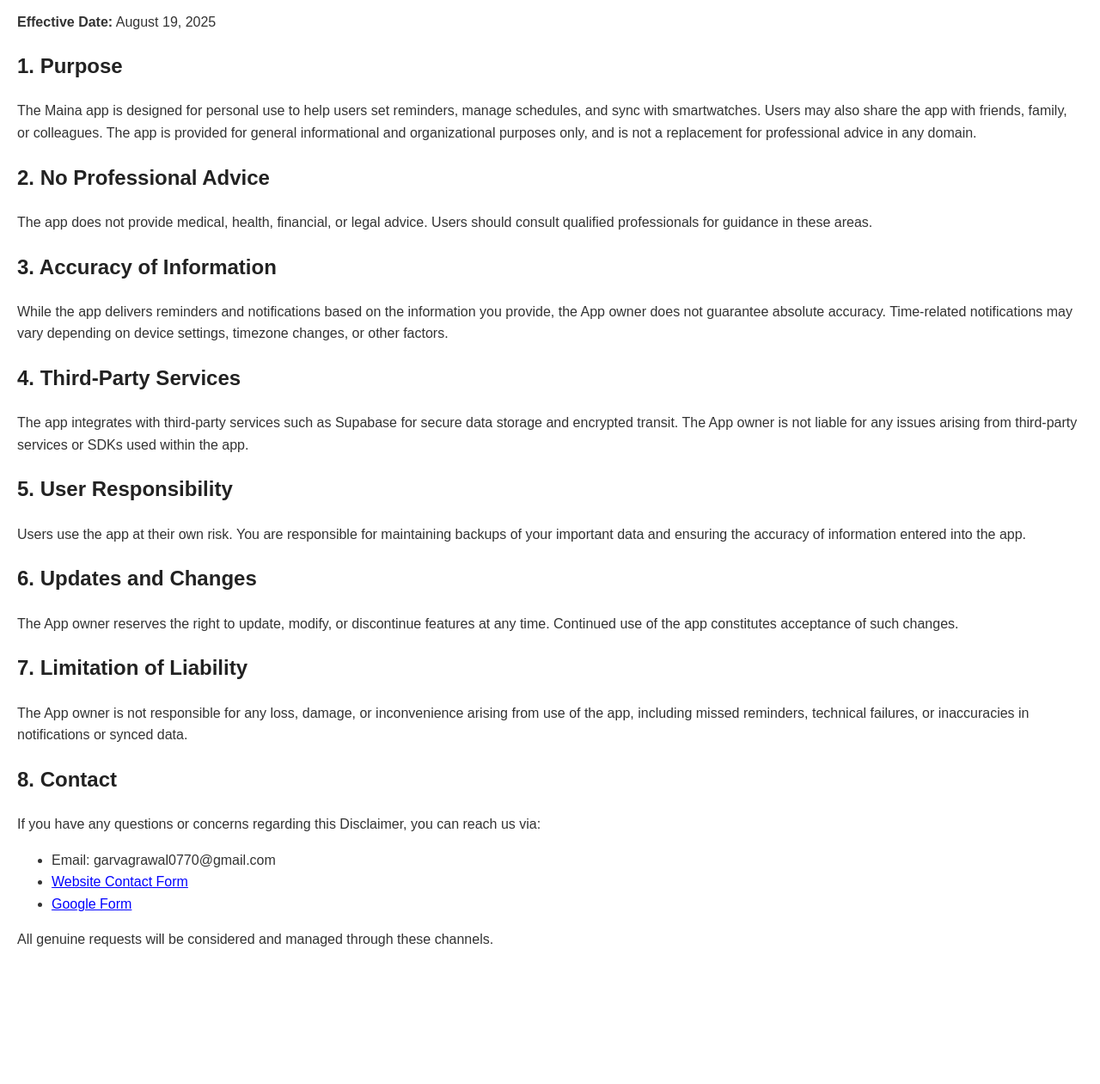
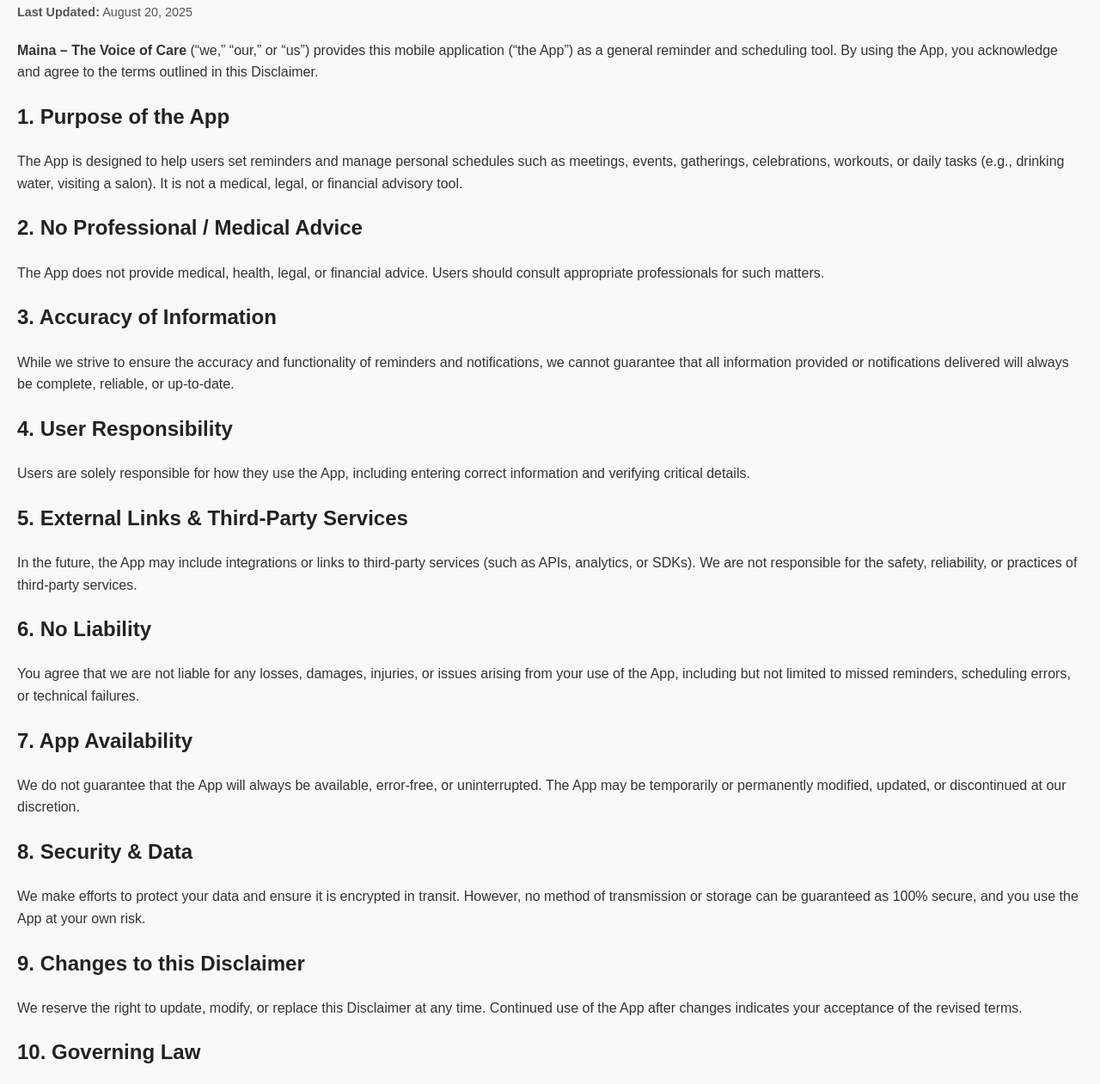
Before and after one commit to mindsofbrands/maina_app-disclaimer, a plain HTML site: page index.html in a window 1280 px wide. Shown: the part 80-1341 px from the top of the page at 86% size. Before the commit the page ends 1206 px from the top, so only its background shows below. Drawn offline with Linux system fonts and the light colour scheme.

Commit message:
Update index.html

```diff
--- a/index.html
+++ b/index.html
@@ -3,65 +3,135 @@
 <head>
   <meta charset="UTF-8">
   <meta name="viewport" content="width=device-width, initial-scale=1.0">
-<title>App Disclaimer - Maina</title>
+  <title>App Disclaimer – Maina</title>
   <style>
-  body { font-family: Arial, sans-serif; line-height: 1.6; margin: 20px; color: #333; }
-  h1, h2 { color: #222; }
-  h1 { text-align: center; margin-bottom: 20px; }
-  section { margin-bottom: 20px; }
-  a { color: blue; }
+    body {
+      font-family: Arial, sans-serif;
+      line-height: 1.6;
+      margin: 20px;
+      background-color: #f9f9f9;
+      color: #333;
+    }
+    h1, h2 {
+      color: #222;
+    }
+    h1 {
+      margin-bottom: 5px;
+    }
+    h2 {
+      margin-top: 20px;
+    }
+    p {
+      margin: 10px 0;
+    }
+    ul {
+      margin: 10px 20px;
+    }
+    .last-updated {
+      font-size: 0.9em;
+      color: #555;
+      margin-bottom: 20px;
+    }
+    .contact {
+      margin-top: 20px;
+    }
   </style>
 </head>
 <body>
+  <h1>App Disclaimer – Maina</h1>
+  <p class="last-updated"><strong>Last Updated:</strong> August 20, 2025</p>
 
-<h1>App Disclaimer - Maina</h1>
-<p><strong>Effective Date:</strong> August 19, 2025</p>
+  <p>
+    <strong>Maina – The Voice of Care</strong> (“we,” “our,” or “us”) provides this mobile application
+    (“the App”) as a general reminder and scheduling tool. By using the App, you acknowledge and agree
+    to the terms outlined in this Disclaimer.
+  </p>
 
-<section>
-<h2>1. Purpose</h2>
-<p>The Maina app is designed for personal use to help users set reminders, manage schedules, and sync with smartwatches. Users may also share the app with friends, family, or colleagues. The app is provided for general informational and organizational purposes only, and is not a replacement for professional advice in any domain.</p>
-</section>
+  <h2>1. Purpose of the App</h2>
+  <p>
+    The App is designed to help users set reminders and manage personal schedules such as meetings, events,
+    gatherings, celebrations, workouts, or daily tasks (e.g., drinking water, visiting a salon).
+    It is not a medical, legal, or financial advisory tool.
+  </p>
 
-<section>
-<h2>2. No Professional Advice</h2>
-<p>The app does not provide medical, health, financial, or legal advice. Users should consult qualified professionals for guidance in these areas.</p>
-</section>
+  <h2>2. No Professional / Medical Advice</h2>
+  <p>
+    The App does not provide medical, health, legal, or financial advice. Users should consult appropriate
+    professionals for such matters.
+  </p>
 
-<section>
   <h2>3. Accuracy of Information</h2>
-<p>While the app delivers reminders and notifications based on the information you provide, the App owner does not guarantee absolute accuracy. Time-related notifications may vary depending on device settings, timezone changes, or other factors.</p>
-</section>
+  <p>
+    While we strive to ensure the accuracy and functionality of reminders and notifications,
+    we cannot guarantee that all information provided or notifications delivered will always be complete,
+    reliable, or up-to-date.
+  </p>
 
-<section>
-<h2>4. Third-Party Services</h2>
-<p>The app integrates with third-party services such as Supabase for secure data storage and encrypted transit. The App owner is not liable for any issues arising from third-party services or SDKs used within the app.</p>
-</section>
+  <h2>4. User Responsibility</h2>
+  <p>
+    Users are solely responsible for how they use the App, including entering correct information
+    and verifying critical details.
+  </p>
 
-<section>
-<h2>5. User Responsibility</h2>
-<p>Users use the app at their own risk. You are responsible for maintaining backups of your important data and ensuring the accuracy of information entered into the app.</p>
-</section>
+  <h2>5. External Links & Third-Party Services</h2>
+  <p>
+    In the future, the App may include integrations or links to third-party services
+    (such as APIs, analytics, or SDKs). We are not responsible for the safety, reliability,
+    or practices of third-party services.
+  </p>
 
-<section>
-<h2>6. Updates and Changes</h2>
-<p>The App owner reserves the right to update, modify, or discontinue features at any time. Continued use of the app constitutes acceptance of such changes.</p>
-</section>
+  <h2>6. No Liability</h2>
+  <p>
+    You agree that we are not liable for any losses, damages, injuries, or issues arising from your use of the App,
+    including but not limited to missed reminders, scheduling errors, or technical failures.
+  </p>
 
-<section>
-<h2>7. Limitation of Liability</h2>
-<p>The App owner is not responsible for any loss, damage, or inconvenience arising from use of the app, including missed reminders, technical failures, or inaccuracies in notifications or synced data.</p>
-</section>
+  <h2>7. App Availability</h2>
+  <p>
+    We do not guarantee that the App will always be available, error-free, or uninterrupted.
+    The App may be temporarily or permanently modified, updated, or discontinued at our discretion.
+  </p>
 
-<section>
-<h2>8. Contact</h2>
-<p>If you have any questions or concerns regarding this Disclaimer, you can reach us via:</p>
+  <h2>8. Security & Data</h2>
+  <p>
+    We make efforts to protect your data and ensure it is encrypted in transit.
+    However, no method of transmission or storage can be guaranteed as 100% secure,
+    and you use the App at your own risk.
+  </p>
+
+  <h2>9. Changes to this Disclaimer</h2>
+  <p>
+    We reserve the right to update, modify, or replace this Disclaimer at any time.
+    Continued use of the App after changes indicates your acceptance of the revised terms.
+  </p>
+
+  <h2>10. Governing Law</h2>
+  <p>
+    Any disputes related to this App shall first be reviewed at the discretion of the App owner.
+    In the event of unresolved issues, Indian law shall exclusively apply.
+  </p>
+
+  <h2>11. Intellectual Property</h2>
+  <p>
+    All content within the App, including but not limited to design, code, branding, logos, and features,
+    is owned by us and protected under intellectual property laws. Unauthorized use, copying, modification,
+    or distribution is strictly prohibited.
+  </p>
+
+  <h2>12. Age Restrictions</h2>
+  <p>
+    The App is intended for users aged 18 and above. Parents and guardians are responsible for monitoring
+    and guiding any use by minors.
+  </p>
+
+  <div class="contact">
+    <h2>📧 Contact Us</h2>
+    <p>If you have questions about this Disclaimer, you may contact us via:</p>
     <ul>
-<li>Email: garvagrawal0770@gmail.com</li>
-<li><a href="https://mindsofbrands.com/contactus.html">Website Contact Form</a></li>
-<li><a href="https://docs.google.com/forms/d/193mAnuTm1FvUhOKrueDpY5S10BqYoMQ7zPjX9hhXZiw/edit">Google Form</a></li>
+      <li>Email: <a href="mailto:garvagrawal0770@gmail.com">garvagrawal0770@gmail.com</a></li>
+      <li>Website contact form</li>
+      <li>Google contact form</li>
     </ul>
-<p>All genuine requests will be considered and managed through these channels.</p>
-</section>
-
+  </div>
 </body>
 </html>
```
Lines whose indentation alone changed are shown as unchanged.
